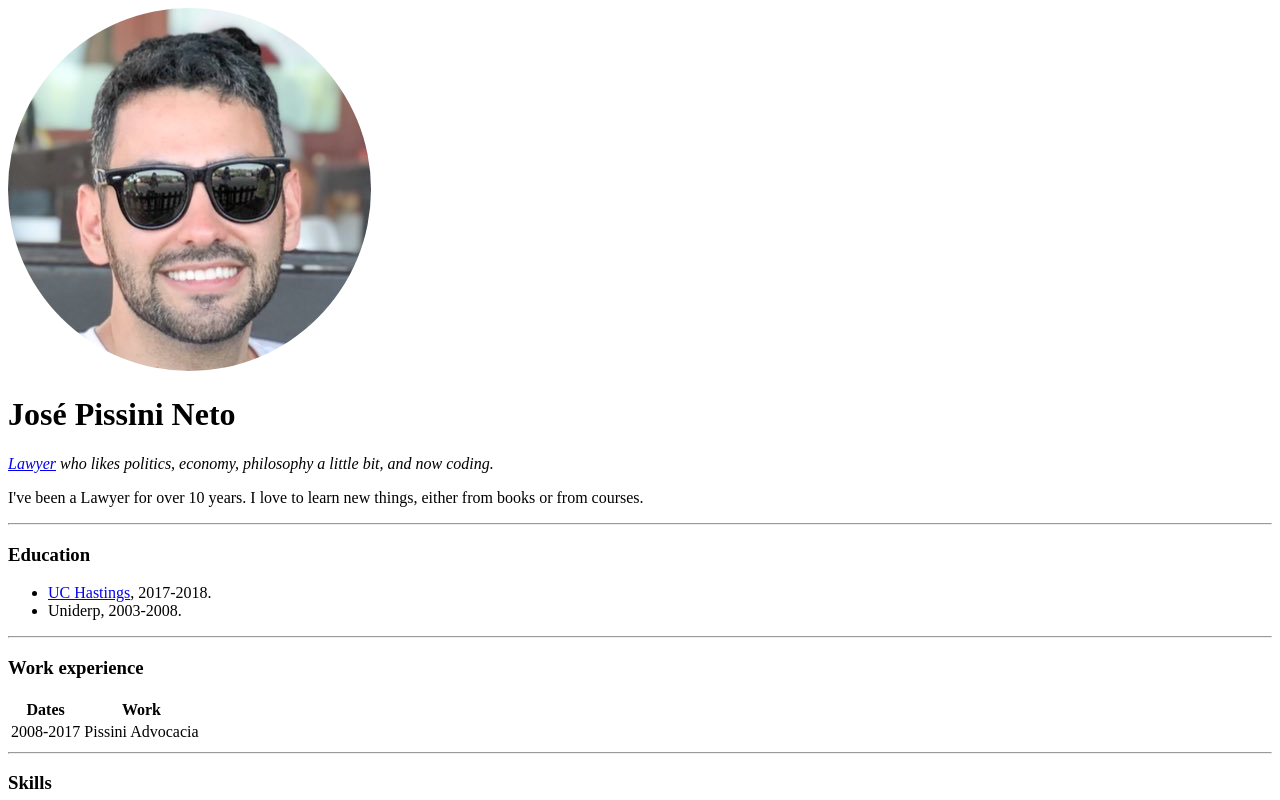
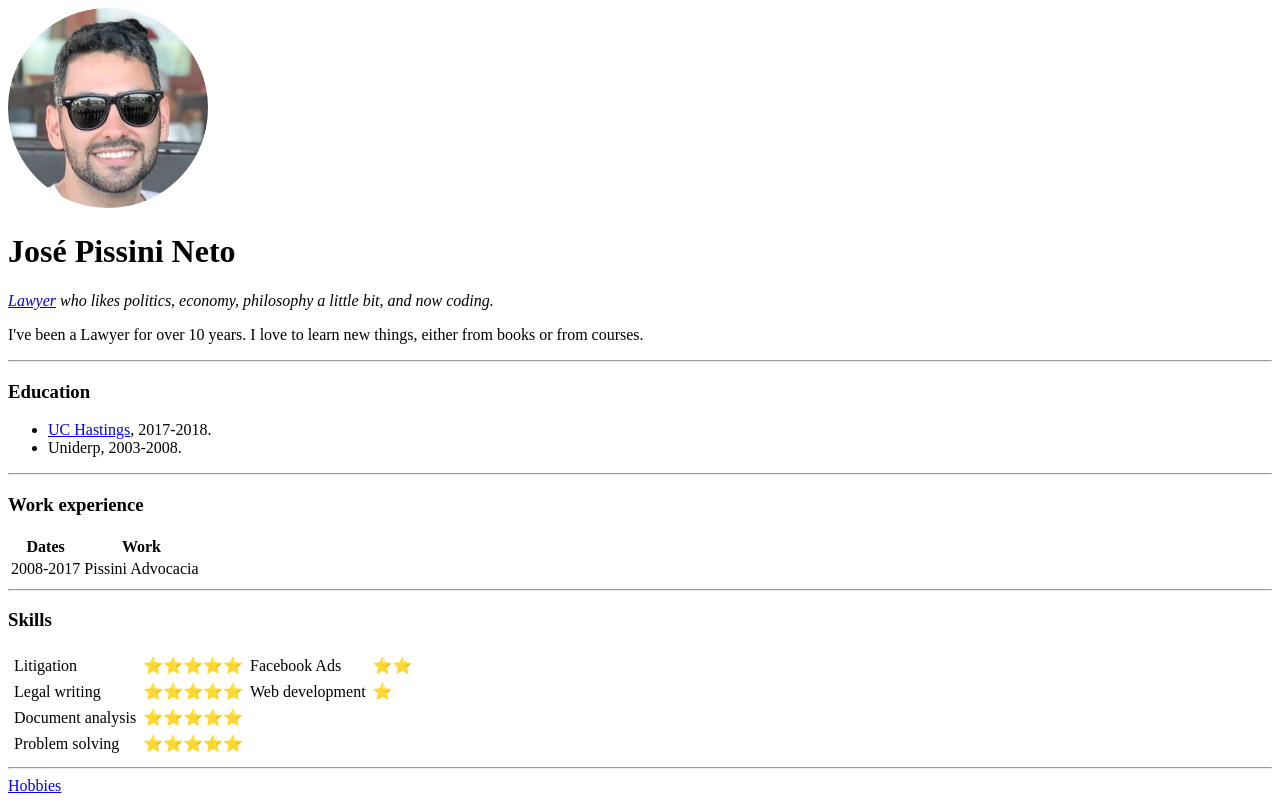
Before and after one commit to jayp2012/cv, a plain HTML site: page index.html in a window 1280 px wide. Shown: the top 800 px of the page. Drawn offline with Linux system fonts and the light colour scheme.

Commit message:
Add files via upload

```diff
--- a/index.html
+++ b/index.html
@@ -4,6 +4,13 @@
 <head>
   <meta charset="utf-8">
   <title>😎JPN's Personal Site</title>
+    <link rel="stylesheet" href="css/styles.css">
+  <style>
+    img {
+      height: 200px;
+    }
+  </style>
+
 </head>
 
 <body>
@@ -34,7 +41,7 @@
     </tbody>
   </table>
   <hr>
-<h3>Skills</h3>
+  <h3>Skills</h3>
   <table cellspacing="5">
     <tbody>
       <tr>
```
Also changed, not shown: hobbies.html (+1 -0 lines), inputs.html (+2 -0 lines).
